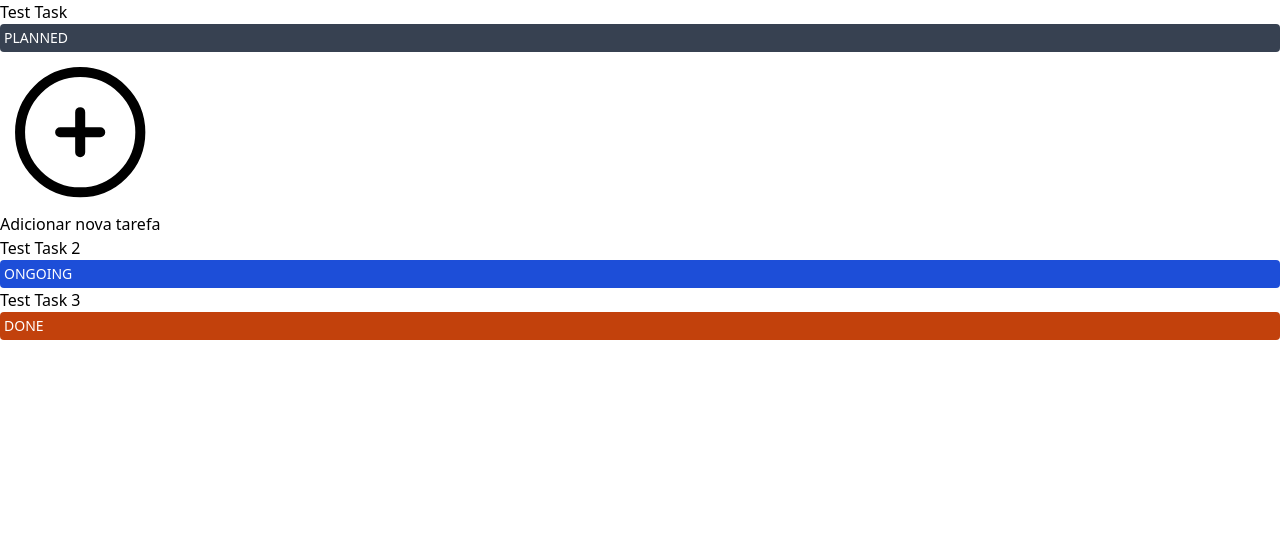
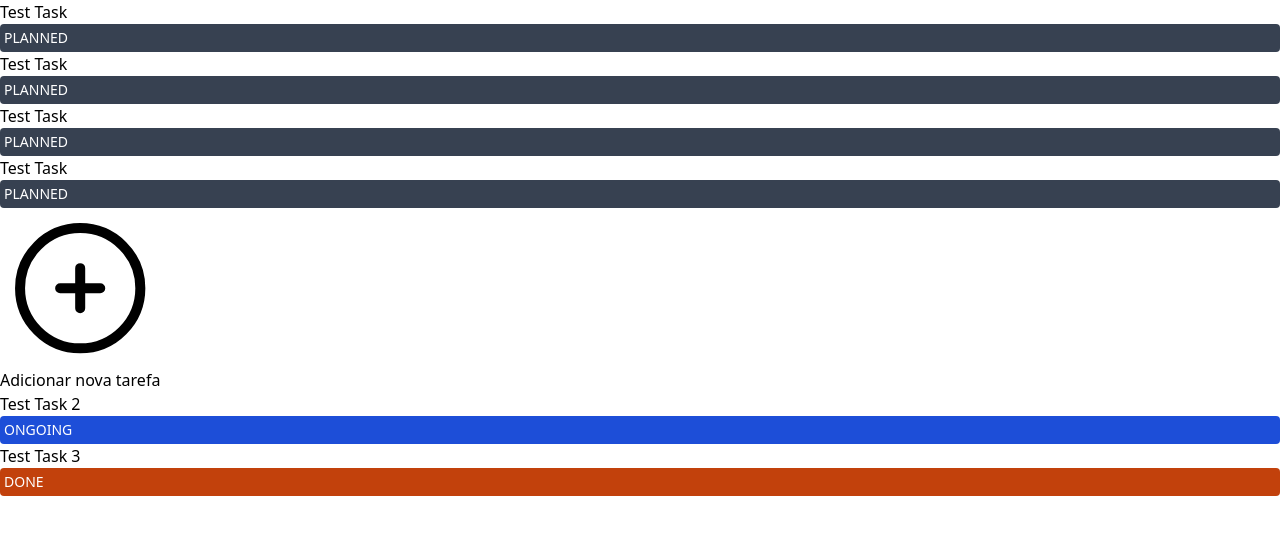
Before and after one commit to CoutoDev/zustand-todo-app, a React (Vite) app: page / in a window 1280 px wide. Shown: the top 534 px of the page. Built offline with nearby package versions, Linux system fonts and the light colour scheme.

Commit message:
feat: add more tasks

```diff
--- a/src/store.js
+++ b/src/store.js
@@ -8,6 +8,18 @@ const TASK_STATE = {
 
 const store = (set) => ({
   tasks: [
+    {
+      title: "Test Task",
+      state: TASK_STATE.PLANNED
+    },
+    {
+      title: "Test Task",
+      state: TASK_STATE.PLANNED
+    },
+    {
+      title: "Test Task",
+      state: TASK_STATE.PLANNED
+    },
     {
       title: "Test Task",
       state: TASK_STATE.PLANNED
```
